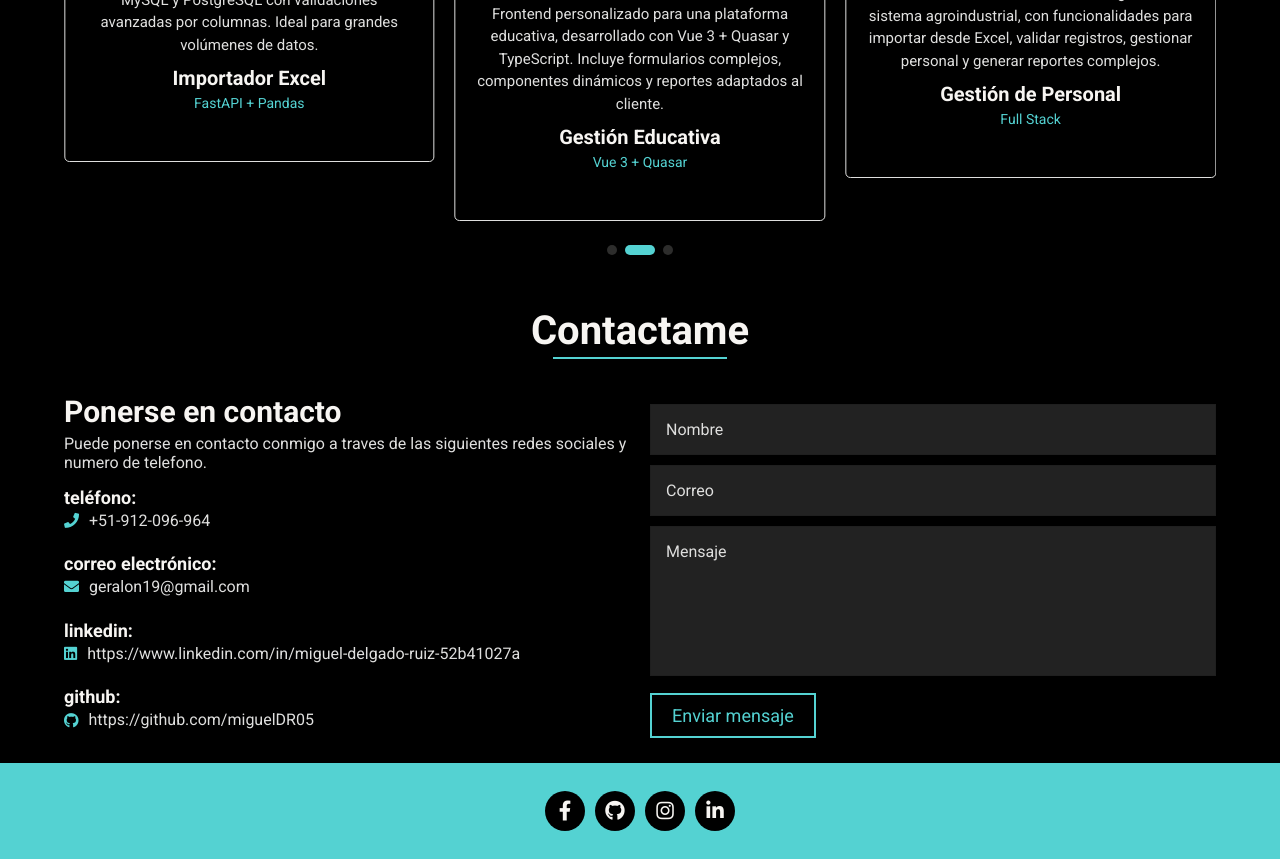
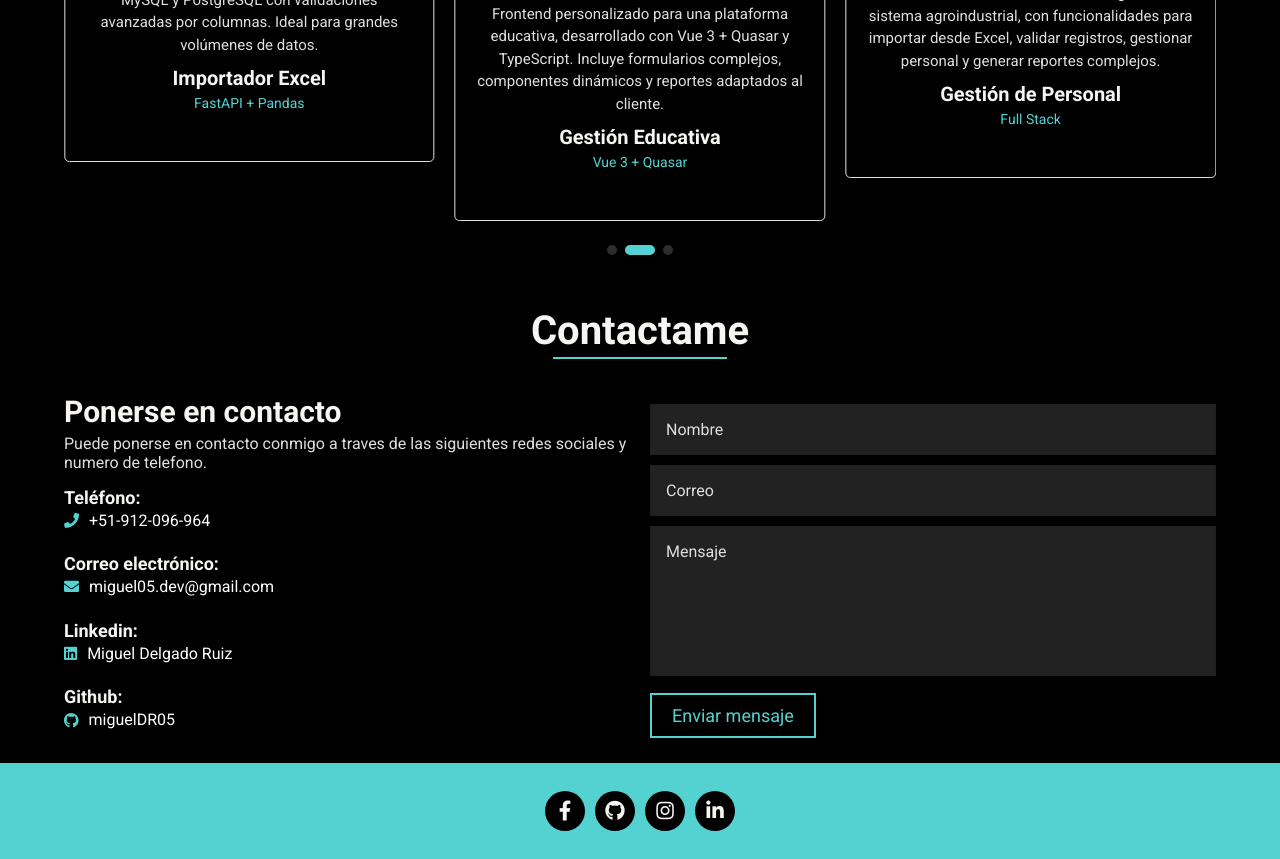
Before and after one commit to miguelDR05/miguelDR05.github.io, a plain HTML site: page index.html in a window 1280 px wide. Shown: the part 2196-3055 px from the top of the page. Drawn offline with nearby package versions, Linux system fonts and the light colour scheme.

Commit message:
Se mejoro la parte de contactos

```diff
--- a/assets/css/main.css
+++ b/assets/css/main.css
@@ -957,6 +957,11 @@ header #menu-btn:hover {
     padding: 1rem 0;
 }
 
+.contact-info .info-item a {
+    color: #fff;
+    text-decoration: none;
+}
+
 .contact-info .info-item .gmail,
 .contact-info .info-item .linkedin,
 .contact-info .info-item .github {
--- a/index.html
+++ b/index.html
@@ -308,35 +308,44 @@
                 <p>Puede ponerse en contacto conmigo a traves de las siguientes redes sociales y numero de telefono.</p>
 
                 <div class="info-item">
-                    <h4>teléfono:</h4>
+                    <h4>Teléfono:</h4>
 
                     <div class="detail">
                         <div class="fas fa-phone"></div>
-                        <p>+51-912-096-964</p>
+                        <p>
+                            <a href="https://wa.me/51912096964" target="_blank">+51-912-096-964</a>
+                        </p>
                     </div>
                 </div>
 
                 <div class="info-item">
-                    <h4>correo electrónico:</h4>
+                    <h4>Correo electrónico:</h4>
                     <div class="detail">
                         <div class="fas fa-envelope"></div>
-                        <p class="gmail">geralon19@gmail.com</p>
+                        <p class="gmail">
+                            <a href="mailto:miguel05.dev@gmail.com" target="_blank">miguel05.dev@gmail.com</a>
+                        </p>
                     </div>
                 </div>
 
                 <div class="info-item">
-                    <h4>linkedin:</h4>
+                    <h4>Linkedin:</h4>
                     <div class="detail">
                         <div class="fab fa-linkedin"></div>
-                        <p class="linkedin">https://www.linkedin.com/in/miguel-delgado-ruiz-52b41027a</p>
+                        <p class="linkedin">
+                            <a href="https://www.linkedin.com/in/miguel-delgado-ruiz-52b41027a" target="_blank">Miguel
+                                Delgado Ruiz</a>
+                        </p>
                     </div>
                 </div>
 
                 <div class="info-item">
-                    <h4>github:</h4>
+                    <h4>Github:</h4>
                     <div class="detail">
                         <div class="fab fa-github"></div>
-                        <p class="github">https://github.com/miguelDR05</p>
+                        <p class="github">
+                            <a href="https://github.com/miguelDR05" target="_blank">miguelDR05</a>
+                        </p>
                     </div>
                 </div>
             </div>
@@ -415,8 +424,18 @@
 
     <!-- Typed Script -->
     <script>
+        document.querySelectorAll('.navbar a').forEach(link => {
+            link.addEventListener('click', function (e) {
+                const sectionId = this.getAttribute('href').replace('#', '');
+                const section = document.getElementById(sectionId);
+                if (section) {
+                    e.preventDefault();
+                    section.scrollIntoView({ behavior: 'smooth' });
+                    // Opcional: Actualiza el título o el estado si lo necesitas
+                }
+            });
+        });
         var typed = new Typed('.typing-text', {
-
             strings: ['Desarrollador Full Stack'],
             typeSpeed: 120,
             loop: true
```
